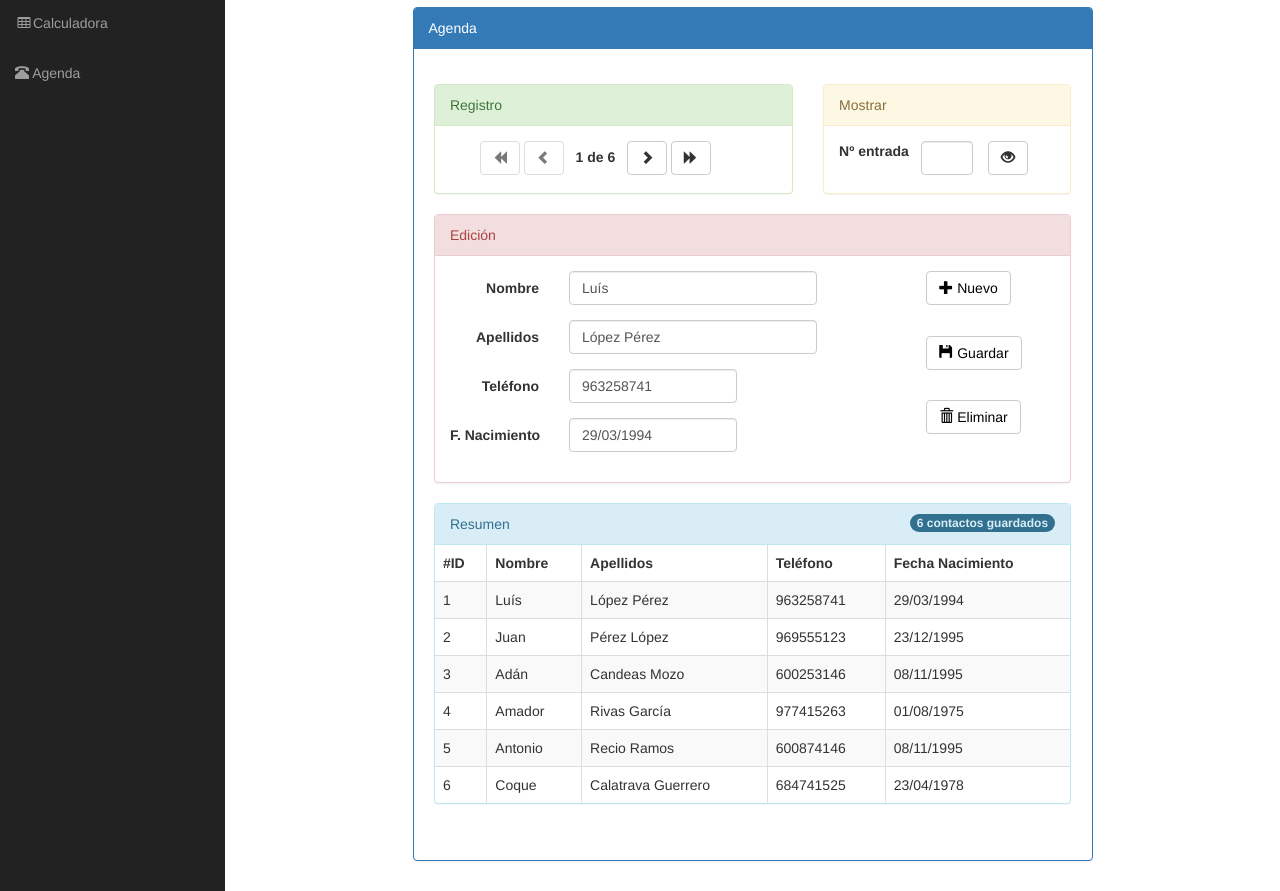
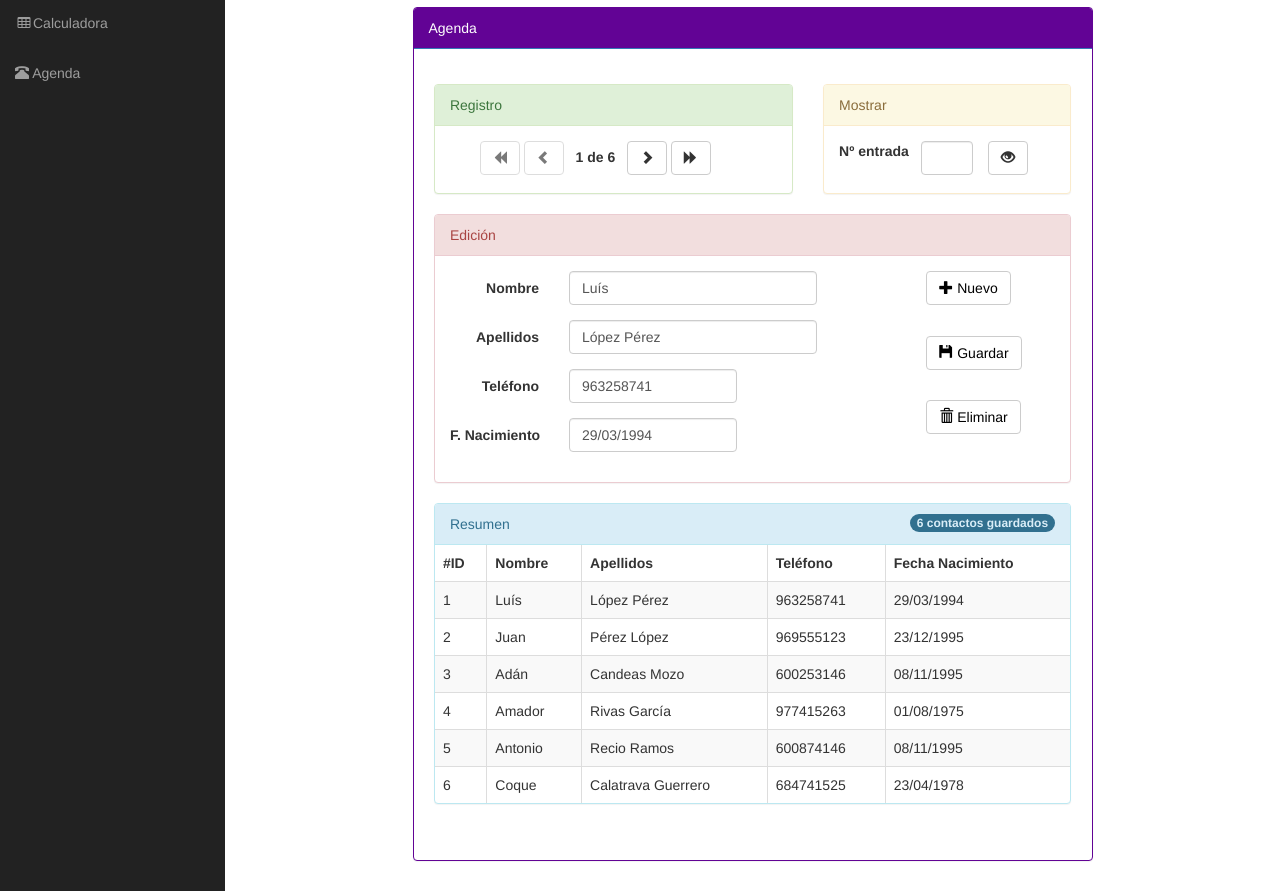
Before and after one commit to isacm94/Practica1_Cliente, a plain HTML site: page agenda.html in a window 1280 px wide. Shown: the part 53-944 px from the top of the page. Drawn offline with Linux system fonts and the light colour scheme.

Commit message:
23/11/2015, color de agenda cambiado

```diff
--- a/agenda.html
+++ b/agenda.html
@@ -31,7 +31,7 @@
     <!-- icono -->
     <link rel="icon" type="image/png" href="img/faviconagenda.png" />
 </head>
-<body onload="CargaDatosIniciales()" style="min-width: 300px; min-heigth: 300px;">
+<body onload="CargaDatosIniciales()">
 
     <div id="wrapper">
 
@@ -76,8 +76,8 @@
                 <div class="col-md-2"></div>
 
                 <div class="col-md-8">
-                    <div class="panel panel-primary">
-                        <div class="panel-heading">Agenda</div>
+                    <div class="panel panel-primary" style="border-color: #620395;">
+                        <div class="panel-heading" style="background-color: #620395;">Agenda</div>
                             <div class="row">
                                 <div class="panel-body" style="padding: 5%;"><!-- cuerpo panel principal -->
 
```
